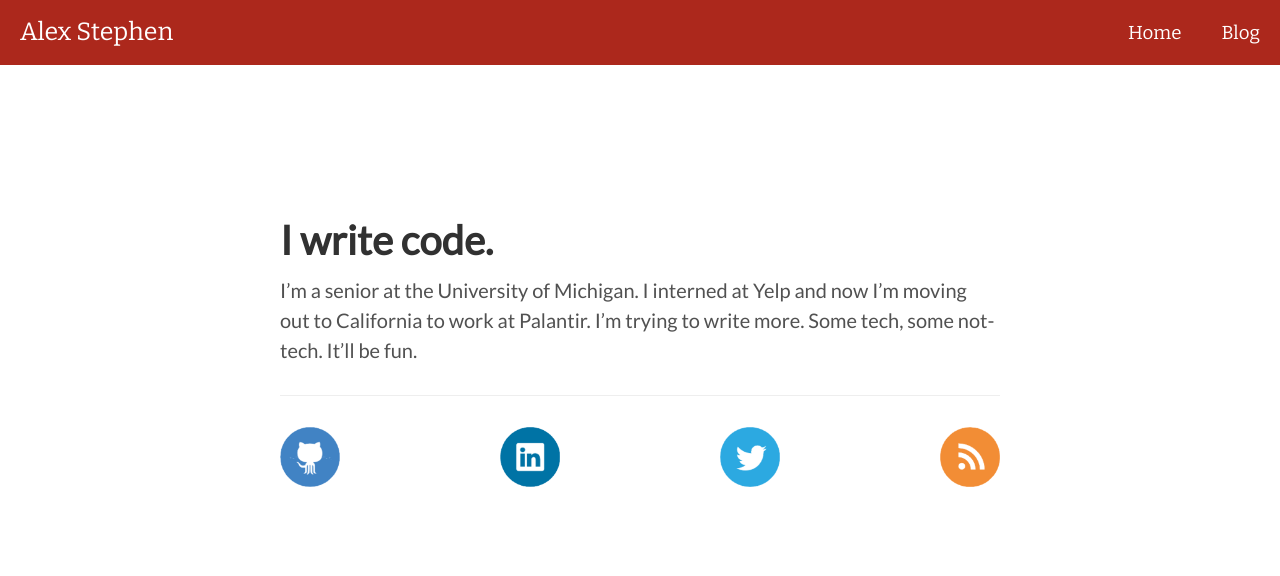
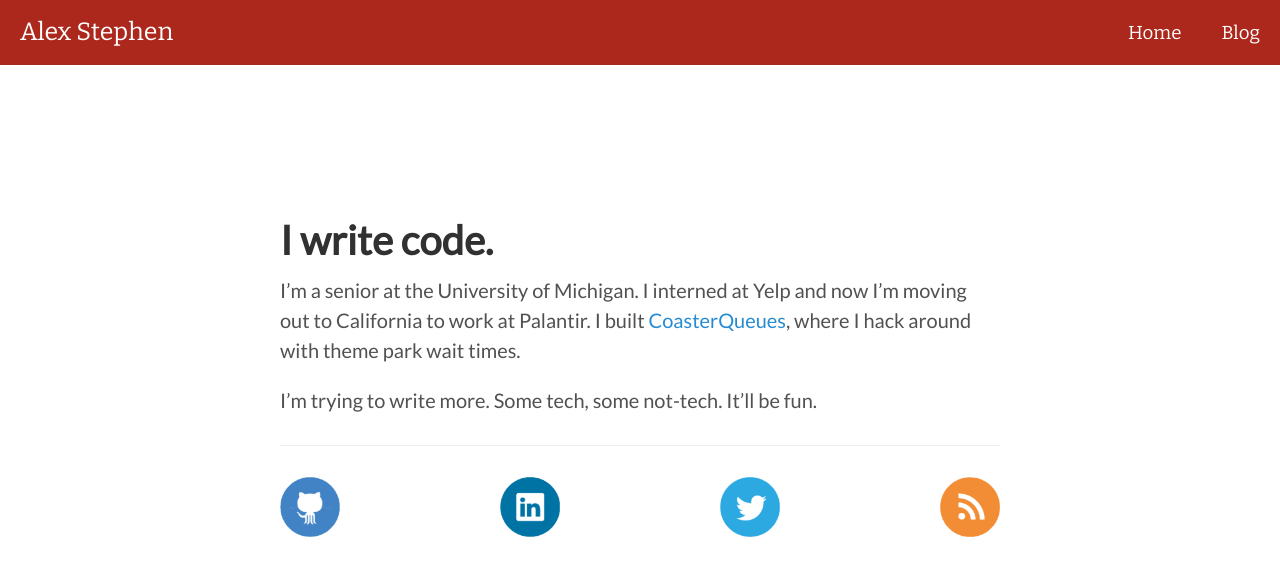
Before and after one commit to rambleraptor/rambleraptor.github.io, a Jekyll site: the page built from index.md, in a window 1280 px wide. Shown: the top 576 px of the page. Built offline with Jekyll 4.4.1, drawn with Linux system fonts in a browser that asks for light colours; some web fonts are replaced; Markdown is read by kramdown in place of the engine named in the settings; comment, search, counter and statistics services are not loaded.

Commit message:
Added CoasterQueues link

```diff
--- a/index.md
+++ b/index.md
@@ -5,4 +5,6 @@
 
 # I write code.
 
-I'm a senior at the University of Michigan. I interned at Yelp and now I'm moving out to California to work at Palantir. I'm trying to write more. Some tech, some not-tech. It'll be fun.
+I'm a senior at the University of Michigan. I interned at Yelp and now I'm moving out to California to work at Palantir. I built [CoasterQueues](http://www.coasterqueues.com), where I hack around with theme park wait times.
+
+I'm trying to write more. Some tech, some not-tech. It'll be fun.
```
